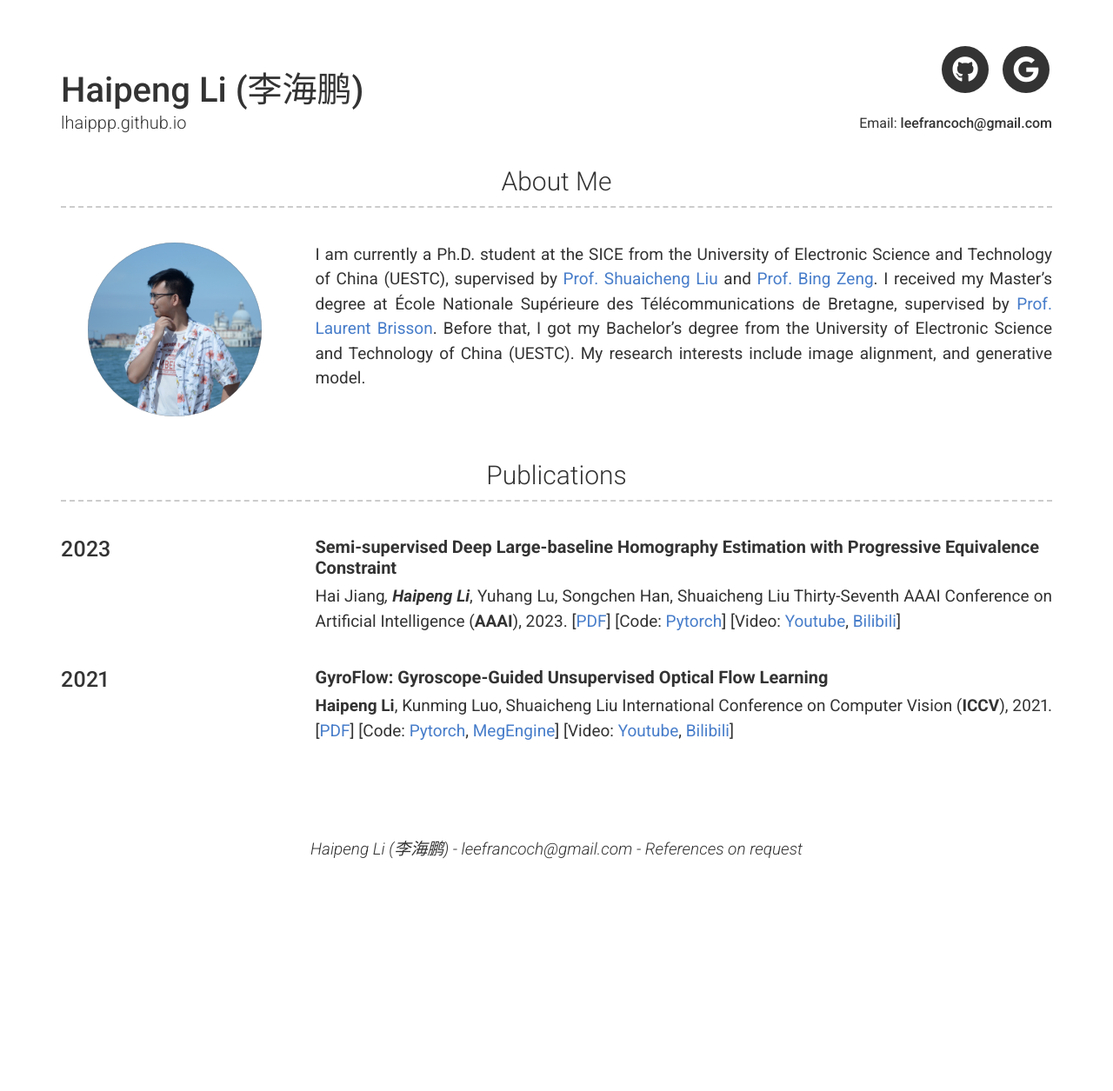
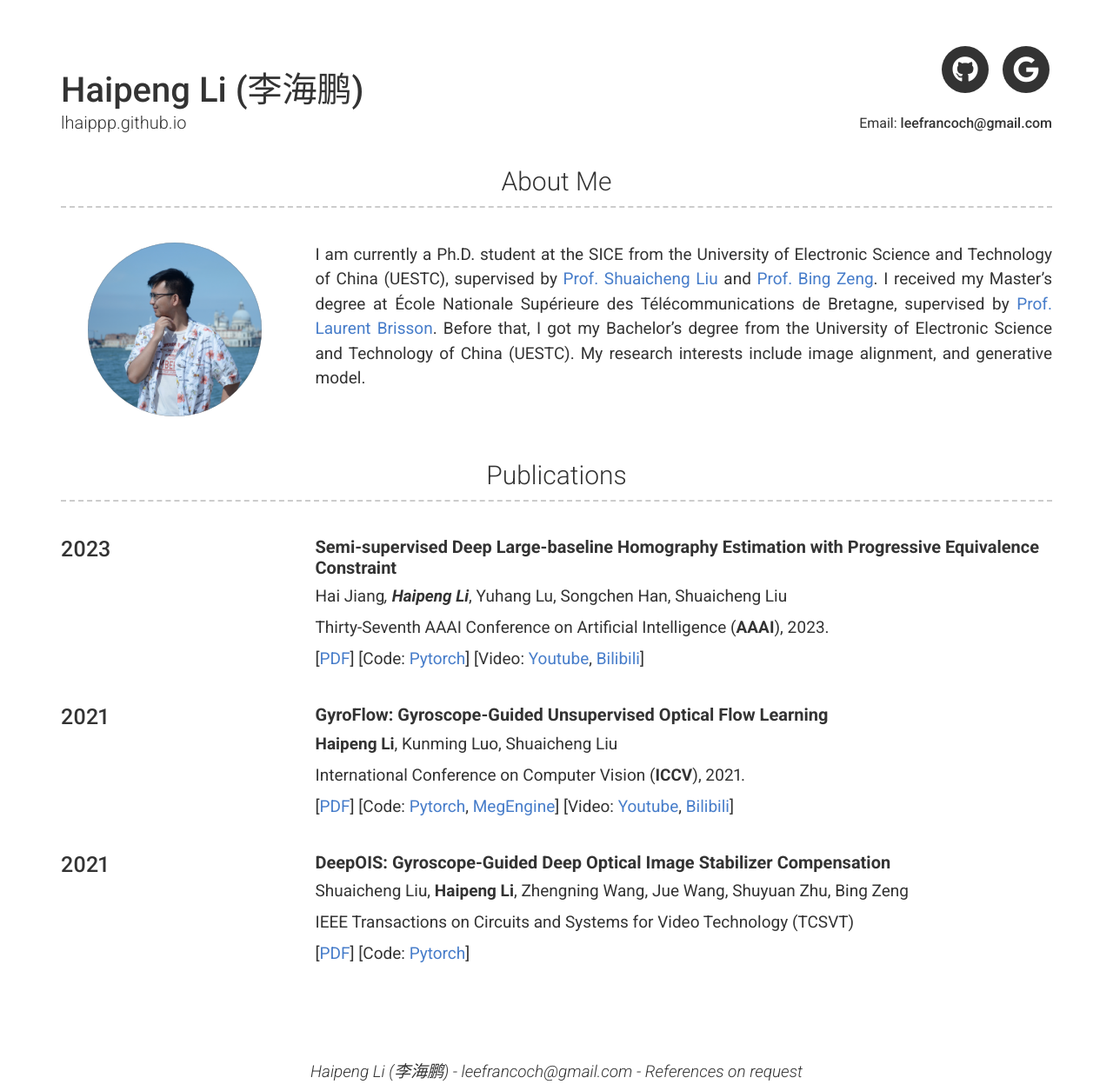
Before and after one commit to lhaippp/lhaippp.github.io, a Jekyll site: the page built from index.md, in a window 1280 px wide. Shown: the whole page at 87% size. Built offline with Jekyll 4.4.1, drawn with Linux system fonts in a browser that asks for light colours; nearby versions of some CDN libraries; before the commit the page ends 999 px from its top, so only the background shows below that.

Commit message:
Update _config.yml

```diff
--- a/_config.yml
+++ b/_config.yml
@@ -65,22 +65,43 @@ content:
         # sub_title: <green_mark>Accepted</green_mark>
         description: | # this will include new lines to allow paragraphs
           ## **Semi-supervised Deep Large-baseline Homography Estimation with Progressive Equivalence Constraint**
+
           Hai Jiang*, **Haipeng Li***, Yuhang Lu, Songchen Han, Shuaicheng Liu
+
           Thirty-Seventh AAAI Conference on Artificial Intelligence (**AAAI**), 2023.
+
           [[PDF](https://arxiv.org/abs/2212.02763)]
           [Code: [Pytorch](https://github.com/megvii-research/LBHomo)]
           [Video: [Youtube](https://www.youtube.com/watch?v=-ktR2mwq5H4), [Bilibili](https://www.bilibili.com/video/BV13Y41117K3/)]
+
       - layout: left
         title: 2021
         # caption:
         # sub_title: <green_mark>Accepted</green_mark>
         description: | # this will include new lines to allow paragraphs
           ## **GyroFlow: Gyroscope-Guided Unsupervised Optical Flow Learning**
+
           **Haipeng Li**, Kunming Luo, Shuaicheng Liu
+
           International Conference on Computer Vision (**ICCV**), 2021.
+
           [[PDF](https://openaccess.thecvf.com/content/ICCV2021/papers/Li_GyroFlow_Gyroscope-Guided_Unsupervised_Optical_Flow_Learning_ICCV_2021_paper.pdf)]
           [Code: [Pytorch](https://github.com/lhaippp/GyroFlow-PyTorch), [MegEngine](https://github.com/MegEngine/GyroFlow)]
           [Video: [Youtube](https://www.youtube.com/watch?v=6gh40PyWdHM), [Bilibili](https://www.bilibili.com/video/BV1Tr4y127kd/)]
+
+      - layout: left
+        title: 2021
+        # caption:
+        # sub_title: <green_mark>Accepted</green_mark>
+        description: | # this will include new lines to allow paragraphs
+          ## **DeepOIS: Gyroscope-Guided Deep Optical Image Stabilizer Compensation**
+
+          Shuaicheng Liu, **Haipeng Li**, Zhengning Wang, Jue Wang, Shuyuan Zhu, Bing Zeng
+
+          IEEE Transactions on Circuits and Systems for Video Technology (TCSVT)
+
+          [[PDF](http://www.liushuaicheng.org/CSVT/DeepOIS.pdf)]
+          [Code: [Pytorch](https://github.com/lhaippp/DeepOIS)]
 
 # Footer
 footer_show_references: true
```
